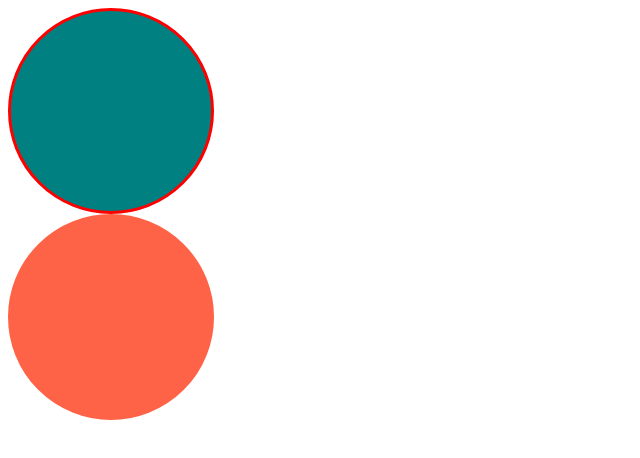
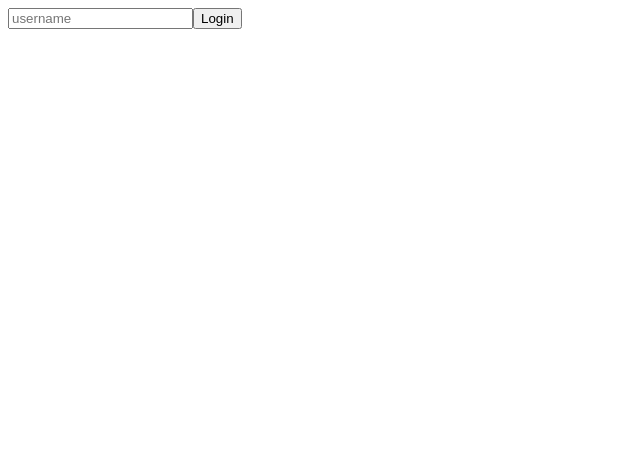
Before and after one commit to ng-lee/react-masterclass-2021-part-1, a React (Create React App) app: page / in a window 1280 px wide. Shown: the top 458 px of the page, without its empty margins (0-640 px from the left). Built offline with nearby package versions, Linux system fonts and the light colour scheme.

Commit message:
typescript and forms

```diff
--- a/src/App.tsx
+++ b/src/App.tsx
@@ -1,10 +1,29 @@
-import Circle from "./Circle";
+import React, { useState } from "react";
 
 function App() {
+  const [value, setValue] = useState("");
+  const onChange = (event: React.FormEvent<HTMLInputElement>) => {
+    const {
+      currentTarget: { value },
+    } = event;
+    setValue(value);
+  };
+  const onSubmit = (event: React.FormEvent<HTMLFormElement>) => {
+    event.preventDefault();
+    console.log("Hello " + value);
+    setValue("");
+  };
   return (
     <div>
-      <Circle bgColor="teal" borderColor="red" />
-      <Circle bgColor="tomato" />
+      <form onSubmit={onSubmit}>
+        <input
+          value={value}
+          onChange={onChange}
+          type="text"
+          placeholder="username"
+        />
+        <button>Login</button>
+      </form>
     </div>
   );
 }
--- a/src/Circle.tsx
+++ /dev/null
@@ -1,25 +0,0 @@
-import styled from "styled-components";
-
-interface ContainerProps {
-  bgColor: string;
-  borderColor: string;
-}
-
-const Container = styled.div<ContainerProps>`
-  width: 200px;
-  height: 200px;
-  background-color: ${(props) => props.bgColor};
-  border-radius: 50%;
-  border: 3px solid ${(props) => props.borderColor};
-`;
-
-interface CircleProps {
-  bgColor: string;
-  borderColor?: string;
-}
-
-function Circle({ bgColor, borderColor }: CircleProps) {
-  return <Container bgColor={bgColor} borderColor={borderColor ?? bgColor} />;
-}
-
-export default Circle;
```
